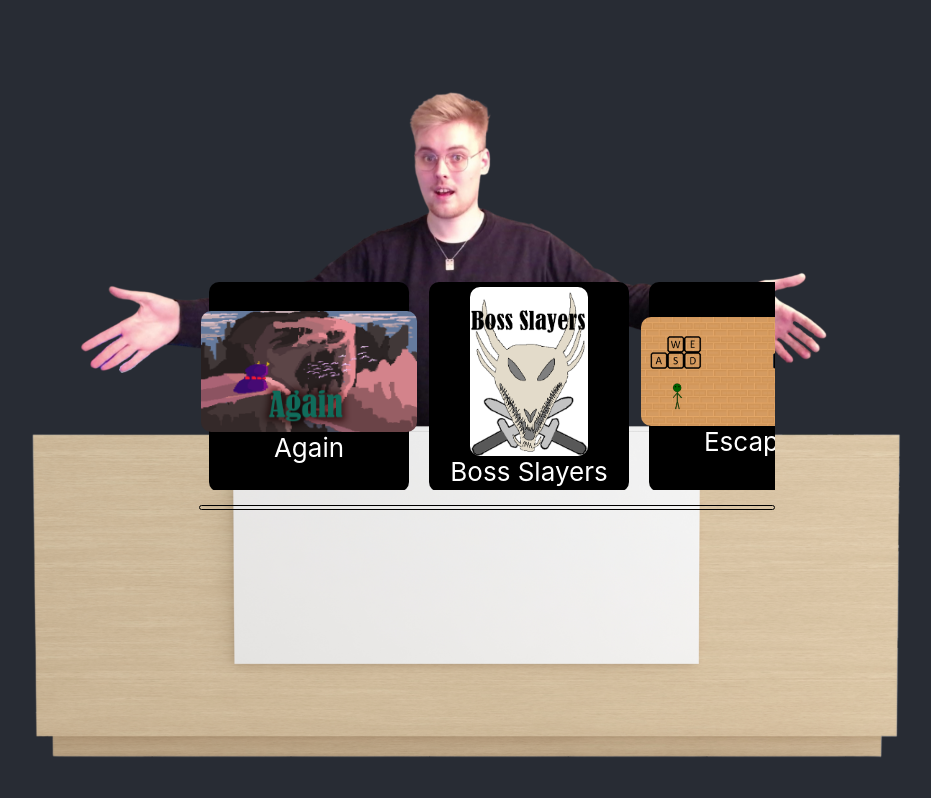
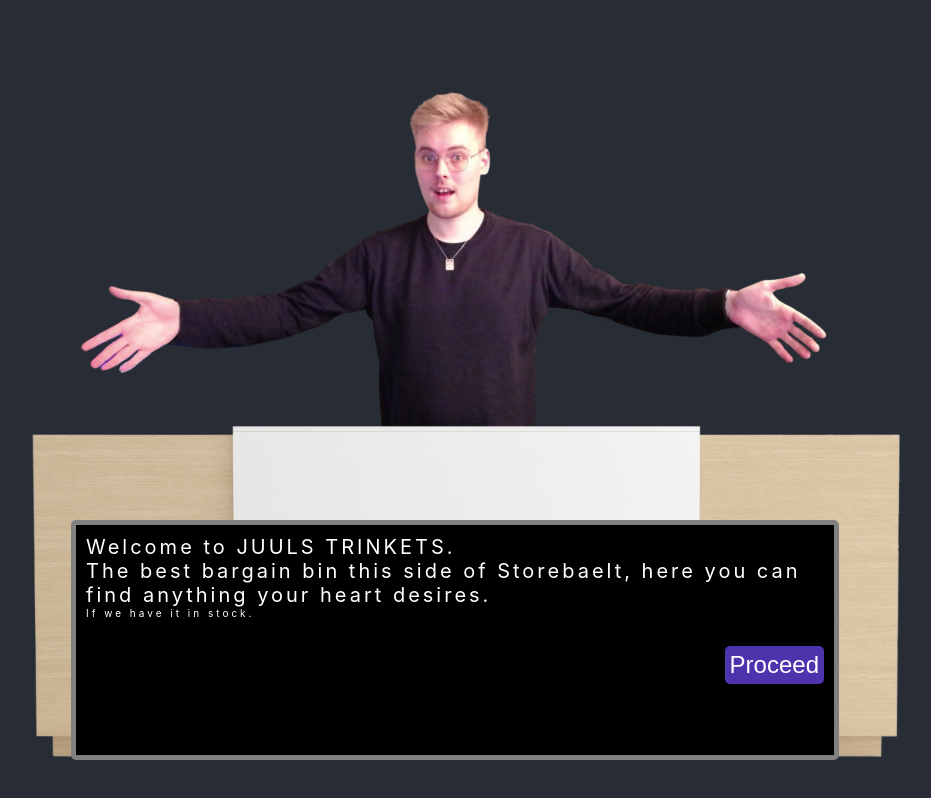
Before and after one commit to Sekionn/Portfolio, a React (Create React App) app: page / in a window 1280 px wide. Shown: the whole page, without its empty margins (185-1116 px from the left). Built offline with nearby package versions, Linux system fonts and the light colour scheme.

Commit message:
Safety push

```diff
--- a/src/App.css
+++ b/src/App.css
@@ -2,12 +2,13 @@
   margin: 0;
   padding: 0;
   box-sizing: border-box;
+  font-size: 20px;
 }
 
 .slider-wrap {
   position: absolute;
   top: 35%;
-    left: 30%;
+  left: 27%;
   width: 45%;
   height: 210px;
   /* border: 1px solid rgb(0, 0, 0); */
@@ -83,6 +84,43 @@
 
 /* Hide scrollbar for IE, Edge and Firefox */
 .slider {
-    -ms-overflow-style: none; /* IE and Edge */
-    scrollbar-width: none; /* Firefox */
+  -ms-overflow-style: none;
+  /* IE and Edge */
+  scrollbar-width: none;
+  /* Firefox */
 }
+
+.introContainer {
+  position: absolute;
+  top: 65%;
+  left: 20%;
+  width: 60%;
+  height: 30%;
+  border-radius: 5px;
+  border: 5px solid grey;
+  background-color: black;
+  overflow-y: scroll;
+  animation: createBox .5s;
+  padding: 10px 10px;
+}
+
+.introTextContainer {
+  overflow: hidden;
+  letter-spacing: .15em;
+  white-space: pre-wrap;
+  /* animation: typing 3.5s steps(100, end) */
+}
+
+.bottomRightCorner{
+  float: right;
+}
+
+@keyframes typing {
+  from {
+    width: 0
+  }
+
+  to {
+    width: 100%
+  }
+}
--- a/src/App.tsx
+++ b/src/App.tsx
@@ -1,6 +1,6 @@
 import React, { Component } from 'react';
 import './App.css';
-import { ShowProject } from './ShowProject';
+import { ShowProject, ShowIntro } from './ShowProject';
 import { IProps, IState, PreviewObject } from './types'
 
 export class App extends Component<IProps, IState> {
@@ -8,9 +8,16 @@ export class App extends Component<IProps, IState> {
     super(props);
 
     this.state = {
-      selectedProject: undefined
+      selectedProject: undefined,
+      introShowing: localStorage.getItem("IntroWasViewed") ? false : true,
     };
   }
+
+  introText: Array<any> = [
+    <p style={{ display: "inline-block" }}>Welcome to JUULS TRINKETS.<br />
+      The best bargain bin this side of Storebaelt, here you can find anything your heart desires.<p style={{ fontSize: "10px" }}>If we have it in stock.</p>
+    </p>
+  ]
 
   sliderGrabbed = false;
   areas: Array<PreviewObject> = [
@@ -27,6 +34,14 @@ export class App extends Component<IProps, IState> {
   changeProject() {
     this.setState(() => ({
       selectedProject: undefined,
+    }));
+  }
+
+  setIntroToViewed() {
+    localStorage.setItem("IntroWasViewed", "true");
+    this.setState(() => ({
+      selectedProject: undefined,
+      introShowing: false
     }));
   }
 
@@ -78,6 +93,13 @@ export class App extends Component<IProps, IState> {
   }
 
   render() {
+    if (this.state.introShowing) {
+      return ShowIntro(this.introText[0], this.setIntroToViewed.bind(this));
+    }
+    return this.showProject();
+  }
+
+  showProject() {
     if (!this.state.selectedProject) {
       return (
         <div className="App">
@@ -102,9 +124,8 @@ export class App extends Component<IProps, IState> {
       );
     } else {
       return (
-        <ShowProject selectedProject={this.state.selectedProject!} changeProject={ this.changeProject.bind(this)} />
+        <ShowProject selectedProject={this.state.selectedProject!} changeProject={this.changeProject.bind(this)} />
       );
     }
-
   }
 }
--- a/src/ShowProject.tsx
+++ b/src/ShowProject.tsx
@@ -26,3 +26,20 @@ export function ShowProject({ selectedProject,
   </div>
   );
 }
+
+export function ShowIntro(nextString: String, setToViewed: Function) {
+  return (
+    <div className="App">
+      <body style={{ overflow: "hidden" }}>
+        <img src='Images/Welcome.png' alt='Not available' style={{ width: "100vw", height: "100vh", objectFit: "contain" }} />
+        <div className='introContainer'>
+          <div className='introTextContainer'>
+            {nextString}
+          </div>
+          <br />
+          <button className='button bottomRightCorner' onClick={() => setToViewed()}>Proceed</button>
+        </div>
+      </body>
+    </div>
+  );
+}
--- a/src/types.tsx
+++ b/src/types.tsx
@@ -21,4 +21,5 @@ export interface IProps {
 
 export interface IState {
     selectedProject?: PreviewObject;
+    introShowing?: boolean;
 }
```
Lines whose indentation alone changed are shown as unchanged.
